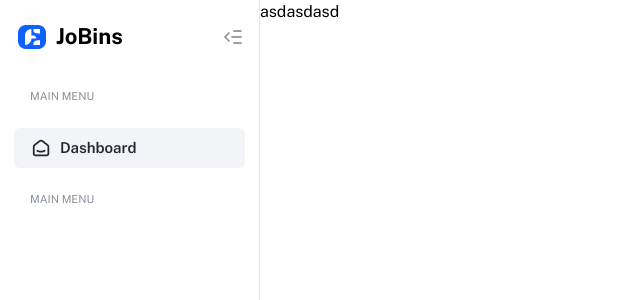
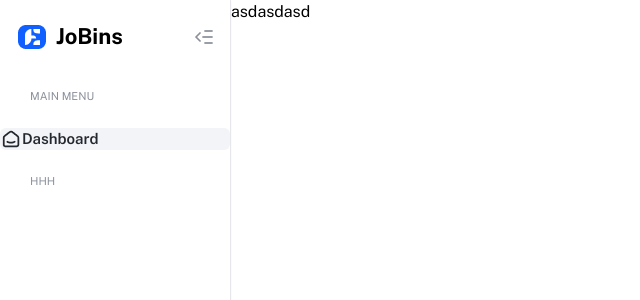
Before and after one commit to ZIR3A/jobins-frontend-challenge, a React (Vite) app: page / in a window 1280 px wide. Shown: the top 300 px of the page, without its empty margins (0-640 px from the left). Built offline with nearby package versions, Linux system fonts and the light colour scheme.

Commit message:
styling updated

```diff
--- a/src/shared/Sidebar.jsx
+++ b/src/shared/Sidebar.jsx
@@ -34,18 +34,18 @@ Sidebar.propTypes = {
 export function SidebarItem({ icon, text, active, alert, isTitle }) {
     const { expanded } = useContext(SidebarContext);
     if (isTitle) {
-        return <li className={`sidebar-menu-title uppercase text-[11px] transition-all text-secondary ${expanded ? "visible" : "hidden"}`}>MAIN MENU</li>;
+        return <li className={`sidebar-menu-title uppercase text-[11px] transition-all text-secondary ${expanded ? "visible" : "hidden"}`}>{text}</li>;
     }
     return (
         <li
             className={`
      relative flex items-center my-1 font-medium cursor-pointer transition-colors group rounded-sm sidebar-menu-list
-        ${active ? "bg-tertiary text-primary expand" : "hover:bg-tertiary text-secondary collapse"}
-        ${expanded ? "gap-[8px]" : "gap-0 !p-2 !mx-2"}
+        ${active ? "bg-tertiary text-primary font-semibold" : "hover:bg-tertiary text-secondary font-normal"}
+        ${expanded ? "sidebar-menu-list-expand" : "sidebar-menu-list-collapse"}
     `}
         >
             <img src={icon} alt="icon-sidebar-jobins" />
-            <span className={`overflow-hidden transition-all font-semibold text-[15px] ${expanded ? "w-52" : "w-0 text-nowrap"}`}>{text}</span>
+            <span className={`overflow-hidden transition-all text-[15px] ${expanded ? "w-52" : "w-0 text-nowrap"}`}>{text}</span>
             {alert && <div className={`absolute right-2 w-2 h-2 rounded bg-tertiary ${expanded ? "" : "top-2"}`} />}
             {!expanded && (
                 <div
```
